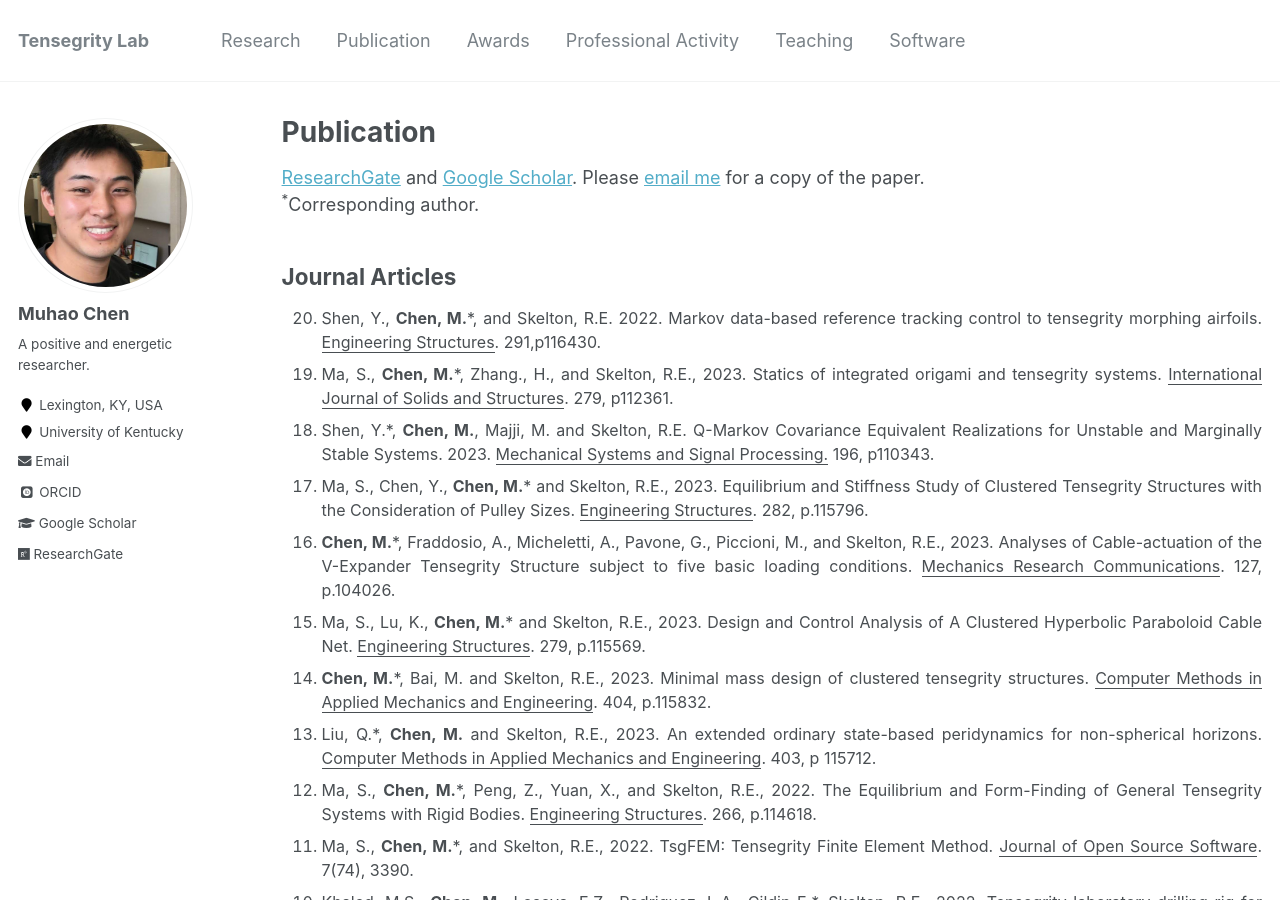
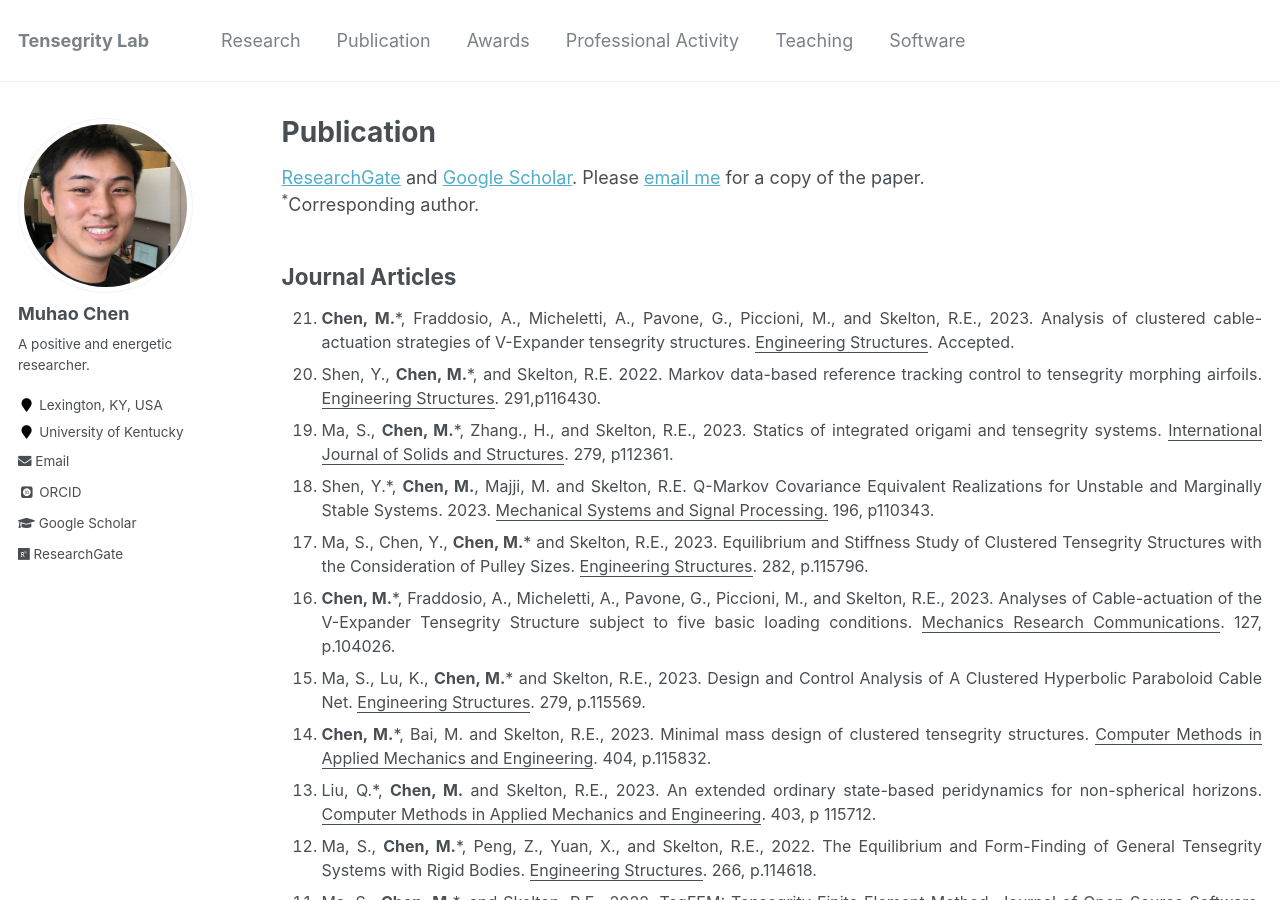
Before and after one commit to Muhao-Chen/muhao-chen.github.io, a Jekyll site: the page built from _pages/publication.md, in a window 1280 px wide and 900 px high. Built offline with Jekyll 4.4.1, drawn with Linux system fonts in a browser that asks for light colours; some web fonts are replaced; some of the changed text lies outside the part shown.

Commit message:
Update publication.md

```diff
--- a/_pages/publication.md
+++ b/_pages/publication.md
@@ -16,6 +16,7 @@ toc: true
 ## Journal Articles
 <font size=3>
 <ol reversed>
+<li> <strong>Chen, M.</strong>*, Fraddosio, A., Micheletti, A., Pavone, G., Piccioni, M., and Skelton, R.E., 2023. Analysis of clustered cable-actuation strategies of V-Expander tensegrity structures. <u>Engineering Structures</u>. Accepted. </li>
 <li> Shen, Y., <strong>Chen, M.</strong>*, and Skelton, R.E. 2022. Markov data-based reference tracking control to tensegrity morphing airfoils. <u>Engineering Structures</u>. 291,p116430. </li>
 <li> Ma, S., <strong>Chen, M.</strong>*, Zhang., H., and Skelton, R.E., 2023. Statics of integrated origami and tensegrity systems. <u>International Journal of Solids and Structures</u>. 279, p112361. </li>
 <li> Shen, Y.*, <strong>Chen, M.</strong>, Majji, M. and Skelton, R.E. Q-Markov Covariance Equivalent Realizations for Unstable and Marginally Stable Systems. 2023. <u>Mechanical Systems and Signal Processing.</u> 196, p110343. </li>
```
Also changed, not shown: other parts of _pages/publication.md (+0 -1 lines).
